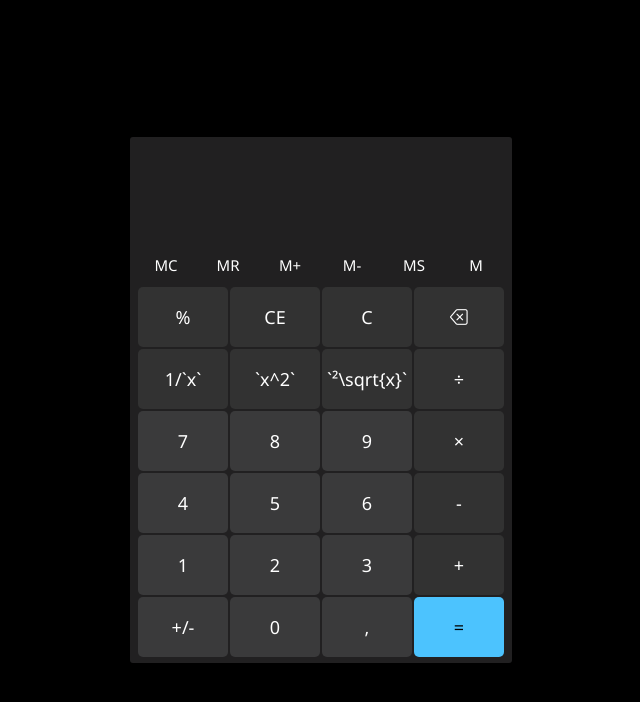
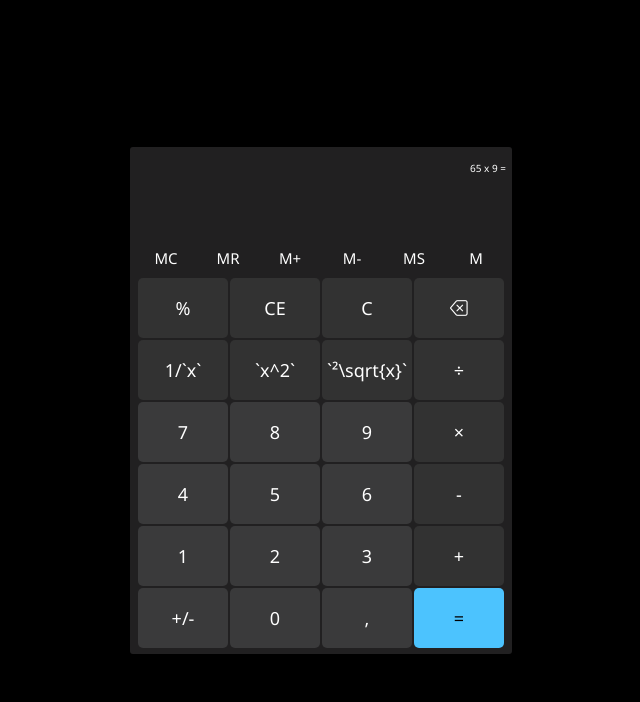
Before and after one commit to sikadali/wincalc, a plain HTML site: page index.html in a window 1280 px wide. Shown: the whole page, without its empty margins (319-959 px from the left). Drawn offline with nearby package versions, Linux system fonts and the light colour scheme; some packages are replaced by stand-ins of ours.

Commit message:
second input - show only

```diff
--- a/index.html
+++ b/index.html
@@ -11,6 +11,9 @@
     <body>
         <div class="container">
             <div class="calculator">
+                <div class="display">
+                    <input type="text" name="display2" class="small" disabled value="65 x 9 ="></input>
+                </div>
                 <div class="display">
                     <input type="text" name="display"></input>
                 </div>
--- a/style.css
+++ b/style.css
@@ -41,21 +41,22 @@
 .display {
     display: flex;
     justify-content: flex-end;
-    margin: 20px 0;
+    margin: 10px 0;
 }
 
 .display + div button{
     background: transparent;
     width: 60px;
     height : 40px;
-    font-size: 15px
+    font-size: 15px;
+    padding-top: 5px;
 }
 
 .display input {
     border: 0;
     outline: 0;
     width: 90px;
-    height : 60px;
+    height : 40px;
     border-radius: 5px;
     background: rgb(44, 44, 44);
     font-size: 20px;
@@ -67,6 +68,14 @@
     font-size: 45px;
     box-shadow: none;
     background: transparent;
+}
+
+input.small {
+    height : 10px;
+    font-size: 10px;
+    margin-bottom: 0;
+    padding-bottom: 0;
+    font-weight: lighter;
 }
 
 .calculator .darker {
```
